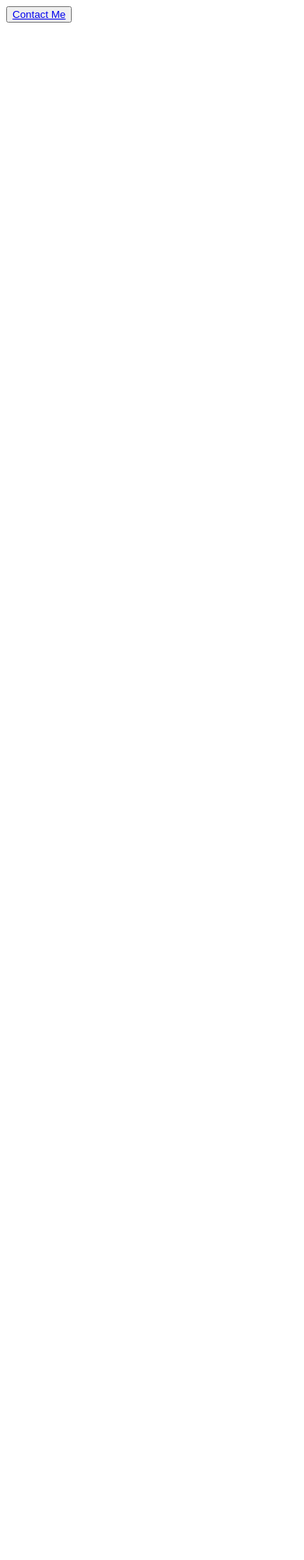
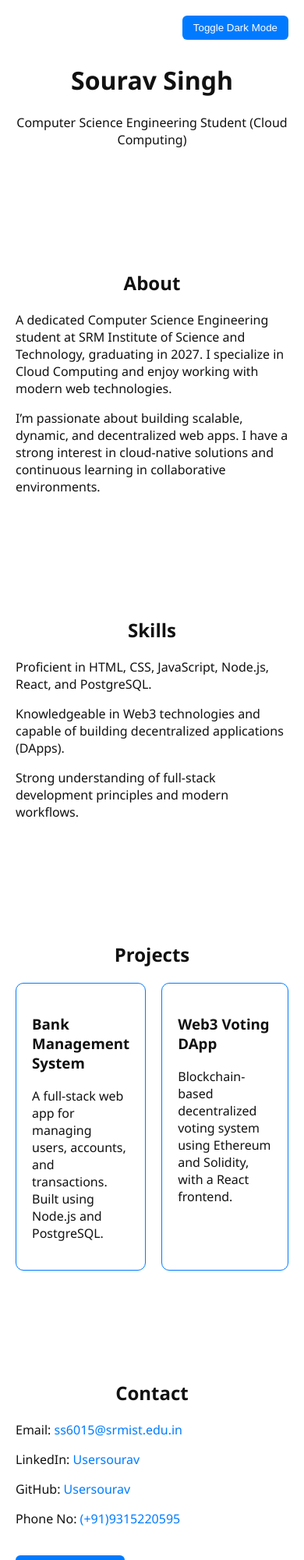
Before and after one commit to UserSourav/html-Portfolio, a plain HTML site: page index.html in a window 390 px wide. Shown: the top 2000 px of the page at 78% size. Before the commit the page ends 844 px from the top, so only its background shows below. Drawn offline with Linux system fonts and the light colour scheme.

Commit message:
Update index.html

```diff
--- a/index.html
+++ b/index.html
@@ -1,11 +1,166 @@
 <!DOCTYPE html>
 <html lang="en">
 <head>
-    <meta charset="UTF-8">
-    <meta name="viewport" content="width=device-width, initial-scale=1.0">
-    <title>Sourav Singh</title>
+  <meta charset="UTF-8" />
+  <meta name="viewport" content="width=device-width, initial-scale=1.0"/>
+  <title>Sourav Singh | Portfolio</title>
+  <style>
+    :root {
+      --bg-color: #ffffff;
+      --text-color: #111111;
+      --accent: #007BFF;
+    }
+
+    body.dark-mode {
+      --bg-color: #121212;
+      --text-color: #eeeeee;
+      --accent: #66ccff;
+    }
+
+    body {
+      background-color: var(--bg-color);
+      color: var(--text-color);
+      font-family: 'Segoe UI', sans-serif;
+      margin: 0;
+      padding: 0;
+      transition: all 0.3s ease;
+    }
+
+    header, section {
+      padding: 60px 20px;
+      max-width: 800px;
+      margin: auto;
+    }
+
+    h1, h2 {
+      text-align: center;
+    }
+
+    a {
+      color: var(--accent);
+      text-decoration: none;
+    }
+
+    .button {
+      display: inline-block;
+      margin-top: 20px;
+      padding: 10px 20px;
+      background-color: var(--accent);
+      color: #fff;
+      border: none;
+      border-radius: 6px;
+      text-decoration: none;
+      transition: background 0.3s;
+    }
+
+    .button:hover {
+      background-color: #0056b3;
+    }
+
+    #toggle-mode {
+      position: fixed;
+      top: 20px;
+      right: 20px;
+      background-color: var(--accent);
+      color: #fff;
+      border: none;
+      padding: 8px 14px;
+      border-radius: 6px;
+      cursor: pointer;
+    }
+
+    .projects-grid {
+      display: grid;
+      grid-template-columns: 1fr 1fr;
+      gap: 20px;
+    }
+
+    .project-card {
+      background-color: var(--bg-color);
+      border: 1px solid var(--accent);
+      border-radius: 10px;
+      padding: 20px;
+      transition: transform 0.3s ease;
+    }
+
+    .project-card:hover {
+      transform: translateY(-5px);
+    }
+
+    form {
+      display: flex;
+      flex-direction: column;
+    }
+
+    input, textarea {
+      margin-bottom: 15px;
+      padding: 10px;
+      border: 1px solid #ccc;
+      border-radius: 6px;
+    }
+  </style>
 </head>
 <body>
-    <button> <a href="./contact.html">Contact Me</a></button>
+
+<button id="toggle-mode">Toggle Dark Mode</button>
+
+<header>
+  <h1>Sourav Singh</h1>
+  <p style="text-align:center;">Computer Science Engineering Student (Cloud Computing)</p>
+</header>
+
+<section id="about">
+  <h2>About</h2>
+  <p>A dedicated Computer Science Engineering student at SRM Institute of Science and Technology, graduating in 2027. I specialize in Cloud Computing and enjoy working with modern web technologies.</p>
+  <p>I’m passionate about building scalable, dynamic, and decentralized web apps. I have a strong interest in cloud-native solutions and continuous learning in collaborative environments.</p>
+</section>
+
+<section class="skills">
+  <h2>Skills</h2>
+  <p>Proficient in HTML, CSS, JavaScript, Node.js, React, and PostgreSQL.</p>
+  <p>Knowledgeable in Web3 technologies and capable of building decentralized applications (DApps).</p>
+  <p>Strong understanding of full-stack development principles and modern workflows.</p>
+</section>
+
+<section id="projects">
+  <h2>Projects</h2>
+  <div class="projects-grid">
+    <div class="project-card">
+      <h3>Bank Management System</h3>
+      <p>A full-stack web app for managing users, accounts, and transactions. Built using Node.js and PostgreSQL.</p>
+    </div>
+    <div class="project-card">
+      <h3>Web3 Voting DApp</h3>
+      <p>Blockchain-based decentralized voting system using Ethereum and Solidity, with a React frontend.</p>
+    </div>
+  </div>
+</section>
+
+<section class="contact-details">
+  <h2>Contact</h2>
+  <p>Email: <a href="mailto:ss6015@srmist.edu.in">ss6015@srmist.edu.in</a></p>
+  <p>LinkedIn: <a href="https://www.linkedin.com/in/usersourav" target="_blank">Usersourav</a></p>
+  <p>GitHub: <a href="https://github.com/Usersourav" target="_blank">Usersourav</a></p>
+  <p>Phone No: <a href="tel:+919315220595">(+91)9315220595</a></p>
+  <a href="https://usersourav.github.io/Resume/" class="button" target="_blank">View Resume</a>
+</section>
+
+<section id="contact">
+  <h2>Contact Form</h2>
+  <form action="https://formspree.io/f/mayvgrln" method="POST">
+    <input type="text" name="name" placeholder="Your Name" required />
+    <input type="email" name="_replyto" placeholder="Your Email" required />
+    <textarea name="message" placeholder="Your Message" rows="5" required></textarea>
+    <button class="button" type="submit">Send Message</button>
+  </form>
+</section>
+
+<script>
+  const toggleBtn = document.getElementById("toggle-mode");
+  toggleBtn.onclick = () => {
+    document.body.classList.toggle("dark-mode");
+  };
+</script>
+
 </body>
 </html>
```
